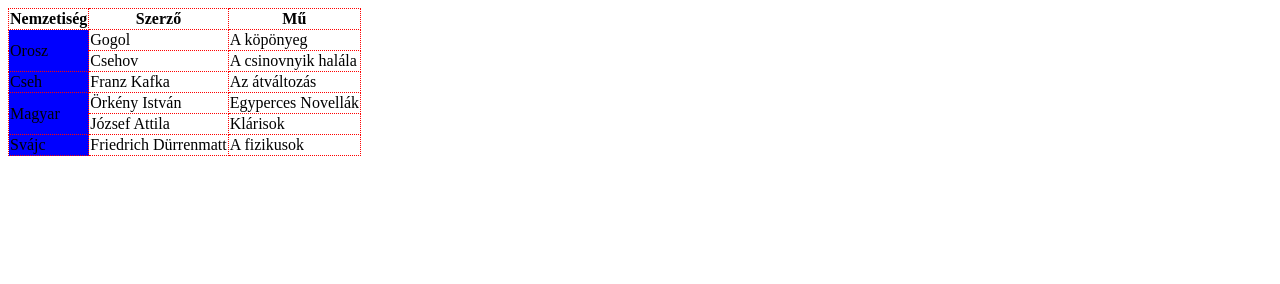
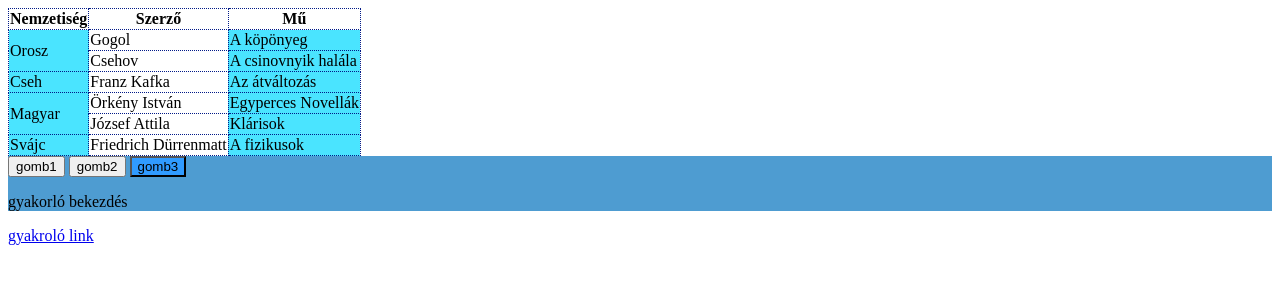
Before and after one commit to KujaniGergo/javascript_func, a plain HTML site: page table_row/index.html in a window 1280 px wide. Drawn offline with Linux system fonts and the light colour scheme.

Commit message:
órai munka

```diff
--- a/table_row/index.html
+++ b/table_row/index.html
@@ -48,7 +48,13 @@
             </tr>
         </tbody>
     </table>
-
+    <div id="gyakorlat">
+        <button>gomb1</button>
+        <button>gomb2</button>
+        <button>gomb3</button>
+        <p>gyakorló bekezdés</p>
+    </div>
+    <a href="https://imgs.search.brave.com/LFIwmB-OUjqxRVaelV6U9m3m9qWl_4ETuiHNojB3Yaw/rs:fit:500:0:1:0/g:ce/aHR0cHM6Ly90My5m/dGNkbi5uZXQvanBn/LzEyLzI5LzMzLzM4/LzM2MF9GXzEyMjkz/MzM4NTlfTHh3ancz/NmdlZ29SODdrQlN3/a0tuTll1U2FnSlQw/RjguanBn">gyakroló link</a>
 </body>
 
 </html>
--- a/table_row/style.css
+++ b/table_row/style.css
@@ -1,8 +1,49 @@
 table, tr, td ,th{
     border: 1px dotted ;
     border-collapse: collapse;
-    border-color: red;
+    border-color: rgb(2, 26, 136);
 }
-tr td:nth-last-child(3){
-    background-color: blue;
+
+
+tr td:nth-last-child(3), td:last-child{
+    background-color: rgb(74, 228, 255);
 }
+
+
+#gyakorlat{
+    background-color: rgb(78, 156, 209);
+}
+
+
+button:has(+p){
+    background-color: rgb(48, 155, 255);
+    align-content: center;
+}
+
+
+#gyakorlat:has(+a:hover) button{
+    color: aqua;
+}
+
+
+tr:not(:has(td[rowspan]))+tr:not(:has(td[rowspan])):hover td{
+    background-color: aquamarine;
+}
+
+
+tr:has(td[rowspan]):hover td{
+    background-color: cyan;
+}
+
+
+tr:has(td[rowspan]):hover +tr td{
+    background-color: rgb(3, 134, 134);
+}
+
+
+tr:has(td[rowspan])+tr:hover td{
+    background-color: rgb(34, 85, 85);
+}
+tr:has(td[rowspan]) + tr:hover td{
+    background-color: blueviolet;
+}
```
